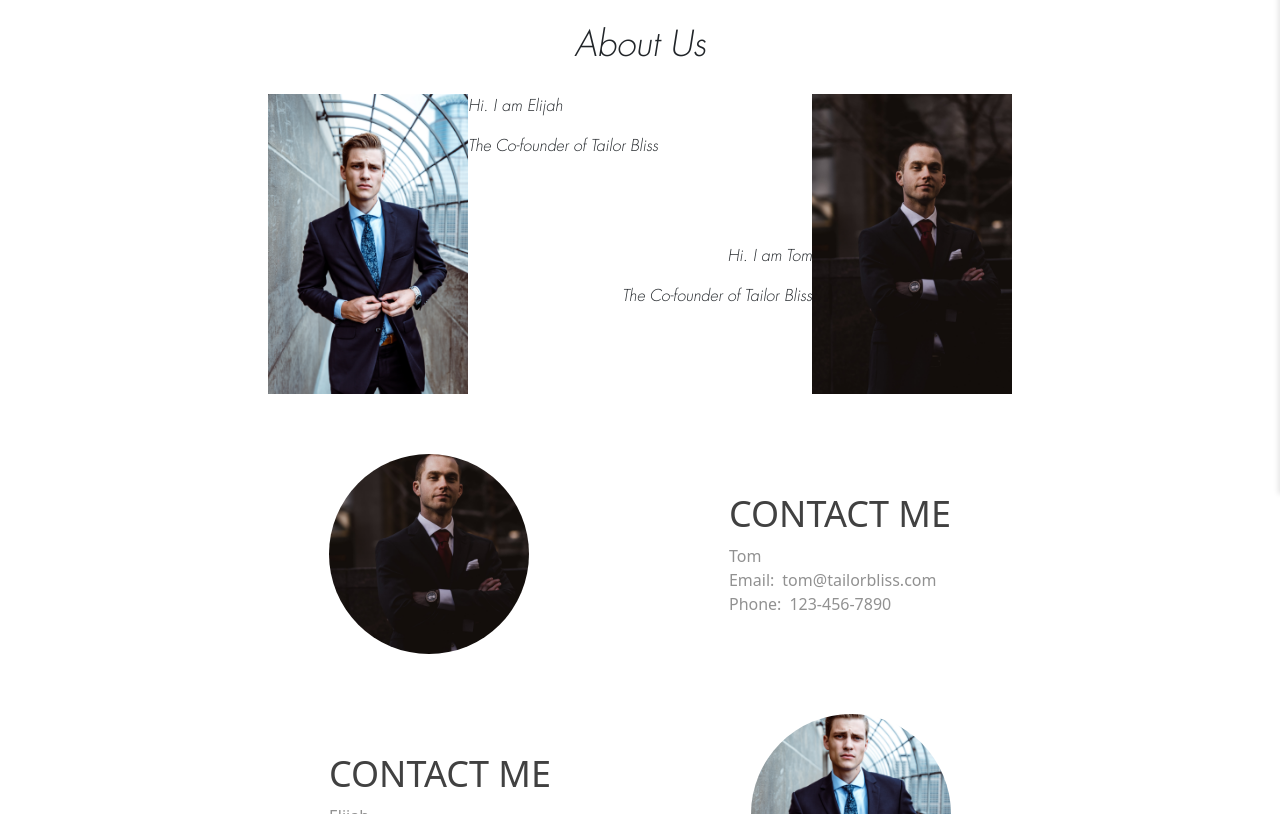
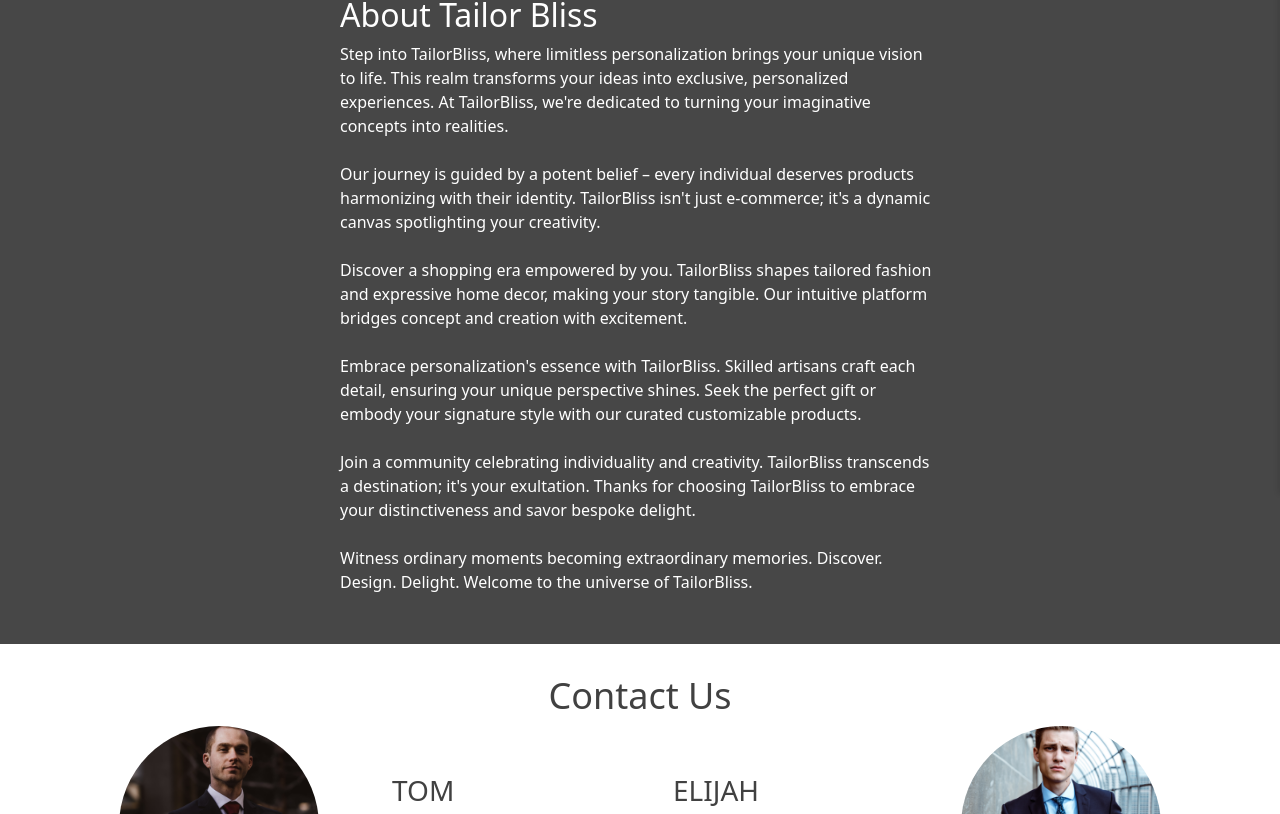
Before and after one commit to BossXiang/KickStart-Frontend, a React (Create React App) app: page /aboutUs in a window 1280 px wide. Shown: the part 306-1120 px from the top of the page. Built offline with nearby package versions, Linux system fonts and the light colour scheme.

Commit message:
Update AboutUs page

```diff
--- a/src/pages/AboutUs.jsx
+++ b/src/pages/AboutUs.jsx
@@ -1,64 +1,59 @@
-import React from 'react'
-import Header from '../components/Header'
-import Footer from '../components/Footer'
-import '../styles/AboutUs.scss'
+import React from "react";
+import Header from "../components/Header";
+import Footer from "../components/Footer";
+import "../styles/AboutUs.scss";
 
 const Contact = () => {
   return (
-    <div className='contactContainer'>
+    <div>
       <Header />
-      <div className='container'>
-
-        <div className='aboutUsTitle'>About us</div>
-        <div className='aboutUsContainer'>
-          <img src="/assets/img/elijah.jpg" alt="Elijah" className='pictureLeft'/>
-          <div className='verticalContainer'>
-            <div className='description-left'>
-              <p>Hi. I am Elijah</p>
-              <p>The Co-founder of Tailor Bliss</p>
-            </div>
-            <div className='description-right'>
-              <p>Hi. I am Tom</p>
-              <p>The Co-founder of Tailor Bliss</p>
-            </div>
+      <div className="aboutUsContainer">
+        <div className="about">
+          <div className="aboutContent">
+            <h2 className="aboutTitle">About Tailor Bliss</h2>
+            <p className="aboutWords">Step into TailorBliss, where limitless personalization brings your unique vision to life. This realm transforms your ideas into exclusive, personalized experiences. At TailorBliss, we're dedicated to turning your imaginative concepts into realities.<br/><br/>
+              Our journey is guided by a potent belief – every individual deserves products harmonizing with their identity. TailorBliss isn't just e-commerce; it's a dynamic canvas spotlighting your creativity.<br/><br/>
+              Discover a shopping era empowered by you. TailorBliss shapes tailored fashion and expressive home decor, making your story tangible. Our intuitive platform bridges concept and creation with excitement.<br/><br/>
+              Embrace personalization's essence with TailorBliss. Skilled artisans craft each detail, ensuring your unique perspective shines. Seek the perfect gift or embody your signature style with our curated customizable products.<br/><br/>
+              Join a community celebrating individuality and creativity. TailorBliss transcends a destination; it's your exultation. Thanks for choosing TailorBliss to embrace your distinctiveness and savor bespoke delight.<br/><br/>
+              Witness ordinary moments becoming extraordinary memories. Discover. Design. Delight. Welcome to the universe of TailorBliss.</p>
           </div>
-          <img src="/assets/img/tom.jpg" alt="Tom" className='pictureRight'/>
         </div>
 
-        <div className='block1'>
-          <img src="assets/img/tom.jpg" alt="A face"/>
-          <div className='description'>
-            <h2>Contact me</h2>
-            <p>Tom</p>
-            <span className='line'>
+        <h2 className="contactUs">Contact Us</h2>
+
+        <div className="container">
+          <img src="assets/img/tom.jpg" alt="A face" />
+          <div className="description">
+            <p className="contactName">Tom</p>
+            <p>Co-founder of TailorBliss</p>
+            <span className="line">
               <p>Email:</p>
               <a href="mailto:tom@tailorbliss.com">tom@tailorbliss.com</a>
             </span>
-            <span className='line'>
+            <span className="line">
               <p>Phone:</p>
               <a href="tel:123-456-7890">123-456-7890</a>
             </span>
           </div>
-        </div>
-        <div className='block2'>
-          <div className='description'>
-            <h2>Contact me</h2>
-            <p>Elijah</p>
-            <span className='line'>
+          <div className="description">
+            <p className="contactName">Elijah</p>
+            <p>Co-founder of TailorBliss</p>
+            <span className="line">
               <p>Email:</p>
               <a href="mailto:haha@tailorbliss.com">haha@tailorbliss.com</a>
             </span>
-            <span className='line'>
+            <span className="line">
               <p>Phone:</p>
               <a href="tel:123-456-7890">123-456-7890</a>
             </span>
           </div>
-          <img src="assets/img/elijah.jpg" alt="A face"/>
+          <img src="assets/img/elijah.jpg" alt="A face" />
         </div>
       </div>
       <Footer />
     </div>
-  )
-}
+  );
+};
 
-export default Contact
+export default Contact;
--- a/src/styles/AboutUs.scss
+++ b/src/styles/AboutUs.scss
@@ -1,57 +1,38 @@
-.contactContainer {
+.aboutUsContainer {
   display: flex;
   flex-direction: column;
+  align-items: center;
   min-height: 100vh;
-  .container {
-    display: flex;
-    flex-direction: column;
+
+  .about {
+    margin-top: 2px;
+    margin-bottom: 30px;
+    width: 100%;
+    background-color: rgb(71, 71, 71);
+    .aboutContent {
       margin: 50px auto;
-    width: 60%;
-
-    .aboutUsTitle {
-      text-transform: capitalize;
-      height: 100px;
-      font-family: 'FuturaLT-italics';
-      text-align: center;
-      font-size: 35px;
-      line-height: 100px;
+      width: 600px;
+      .aboutTitle {
+        color: white;
       }
-    .aboutUsContainer {
-      display: flex;
-      justify-content: space-between;
-      font-family: 'FuturaLT-italics';
-      margin-bottom: 30px;
-      .pictureLeft {
-        width: auto;
-        height: 300px;
-
+      .aboutWords {
+        color: white;
       }
-      .verticalContainer {
-        width: 600px;
-        display: flex;
-        flex-direction: column;
-        .description-left {
-          flex: 1;
-          text-align: left;
-        }
-        .description-right {
-          flex: 1;
-          text-align: right;
-        }
-      }
-      .pictureRight {
-        width: auto;
-        height: 300px;
-
     }
   }
 
-    .block1, .block2 {
+  .contactUs {
+    font-size: 36px;
+    color: rgb(65, 65, 65);
+  }
+
+  .container {
     display: flex;
-      justify-content: center;
+    justify-content: space-around;
     align-items: center;
-      gap: 200px;
-      margin: 30px 0;
+    margin: 0px auto;
+    margin-bottom: 50px;
+    width: 100%;
     img {
       width: 200px;
       height: 200px;
@@ -62,8 +43,8 @@
     .description {
       display: flex;
       flex-direction: column;
-        h2 {
-          font-size: 36px;
+      .contactName {
+        font-size: 28px;
         text-transform: uppercase;
         color: rgb(65, 65, 65);
       }
@@ -74,19 +55,17 @@
       .line {
         display: flex;
         gap: 8px;
-          a:link, a:visited {
+        a:link,
+        a:visited {
           color: rgb(145, 145, 145);
           text-decoration: none;
           display: inline-block;
         }
-          a:hover, a:active {
+        a:hover,
+        a:active {
           color: rgb(255, 171, 103);
         }
       }
     }
   }
-
-
 }
-
-}
```
Lines whose indentation alone changed are shown as unchanged.
